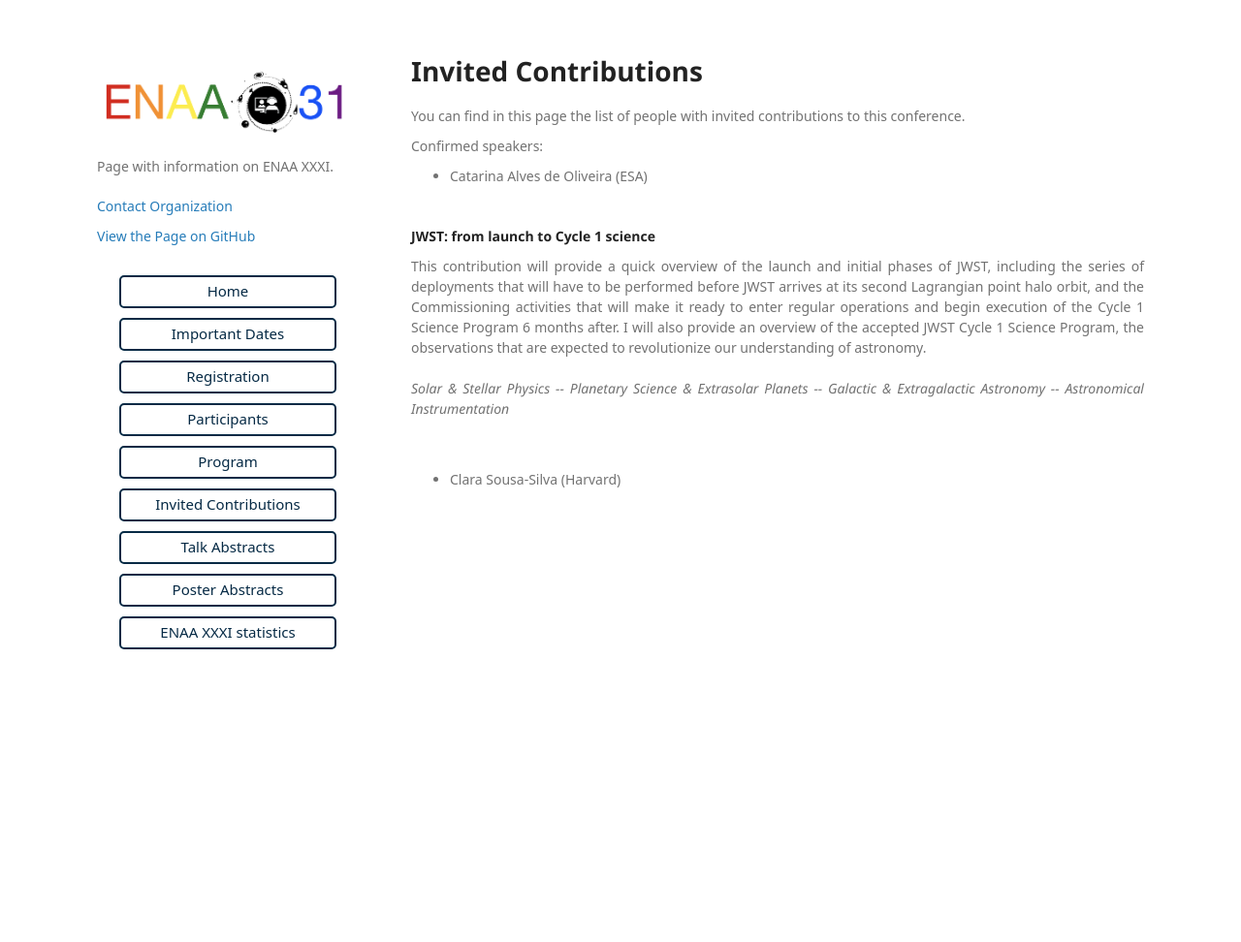
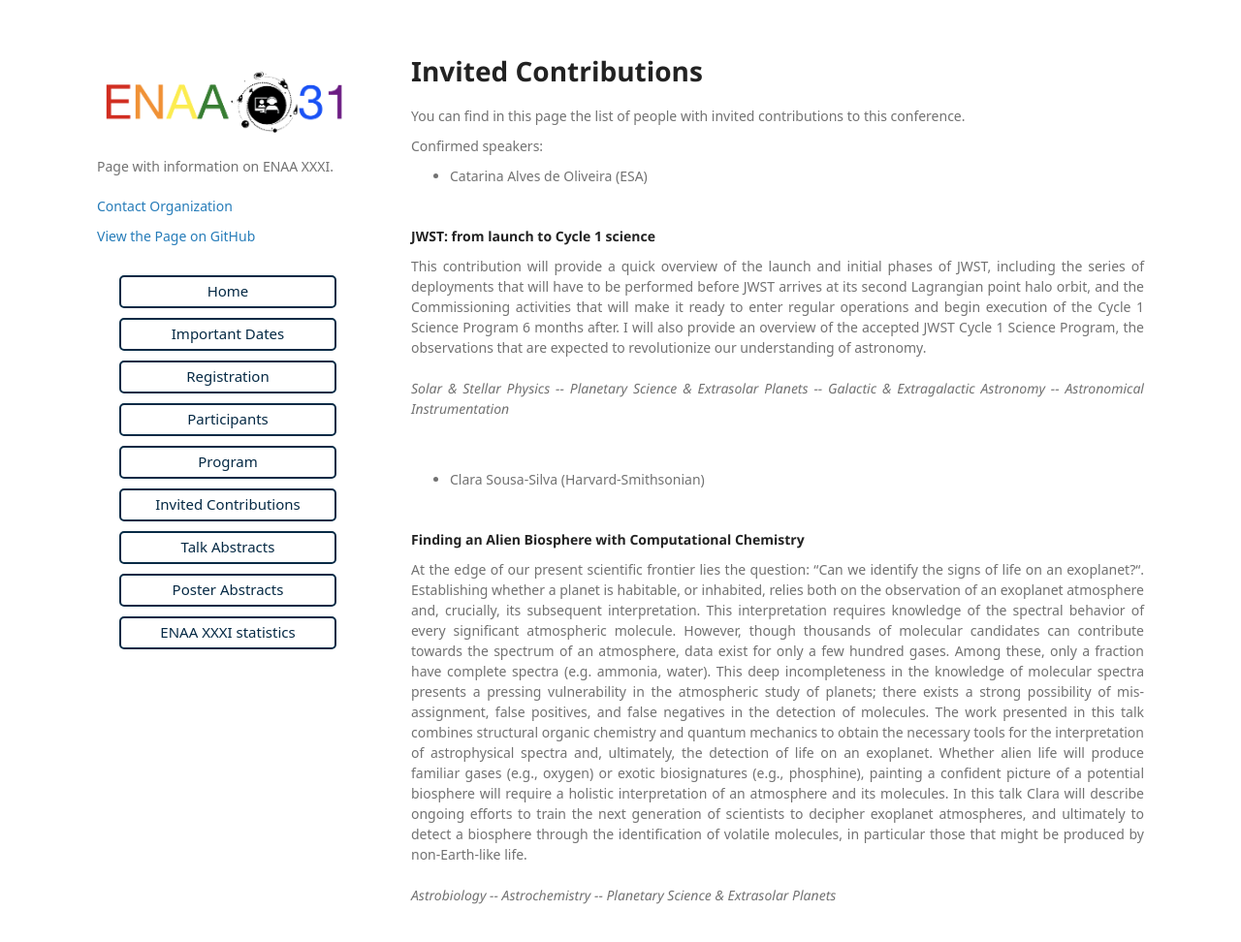
Before and after one commit to ENAAXXXI/ENAAXXXI.github.io, a Jekyll site: the page built from invited.md, in a window 1280 px wide and 1036 px high. Shown: the top 972 px of the window at 97% size. Built offline with Jekyll 4.4.1, drawn with Linux system fonts in a browser that asks for light colours; some web fonts are replaced; our own code applies the rules of GitHub Pages for plain Markdown files.

Commit message:
update invited

```diff
--- a/invited.md
+++ b/invited.md
@@ -18,4 +18,19 @@ Confirmed speakers:
 <br>
 <br>
 
-- Clara Sousa-Silva (Harvard)
+- Clara Sousa-Silva (Harvard-Smithsonian)
+
+<br>
+
+**Finding an Alien Biosphere with Computational Chemistry**
+
+<div style="text-align: justify">
+At the edge of our present scientific frontier lies the question: “Can we identify the signs of life on an exoplanet?“. Establishing whether a planet is habitable, or inhabited, relies both on the observation of an exoplanet atmosphere and, crucially, its subsequent interpretation. This interpretation requires knowledge of the spectral behavior of every significant atmospheric molecule. However, though thousands of molecular candidates can contribute towards the spectrum of an atmosphere, data exist for only a few hundred gases. Among these, only a fraction have complete spectra (e.g. ammonia, water). This deep incompleteness in the knowledge of molecular spectra presents a pressing vulnerability in the atmospheric study of planets; there exists a strong possibility of mis-assignment, false positives, and false negatives in the detection of molecules.
+
+The work presented in this talk combines structural organic chemistry and quantum mechanics to obtain the necessary tools for the interpretation of astrophysical spectra and, ultimately, the detection of life on an exoplanet. Whether alien life will produce familiar gases (e.g., oxygen) or exotic biosignatures (e.g., phosphine), painting a confident picture of a potential biosphere will require a holistic interpretation of an atmosphere and its molecules. In this talk Clara will describe ongoing efforts to train the next generation of scientists to decipher exoplanet atmospheres, and ultimately to detect a biosphere through the identification of volatile molecules, in particular those that might be produced by non-Earth-like life.
+<br>
+<br>
+<i>Astrobiology -- Astrochemistry -- Planetary Science & Extrasolar Planets</i>
+</div>
+<br>
+<br>
```
